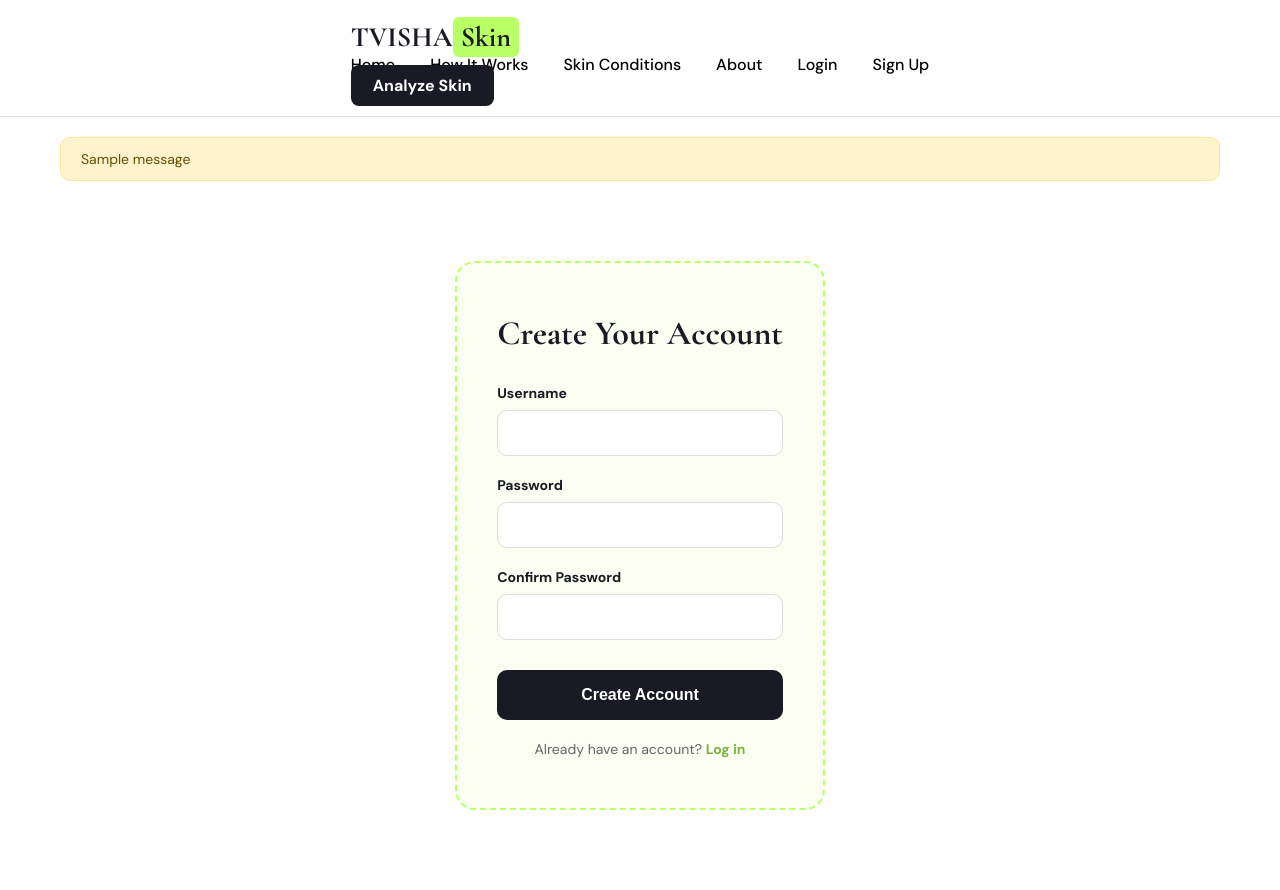
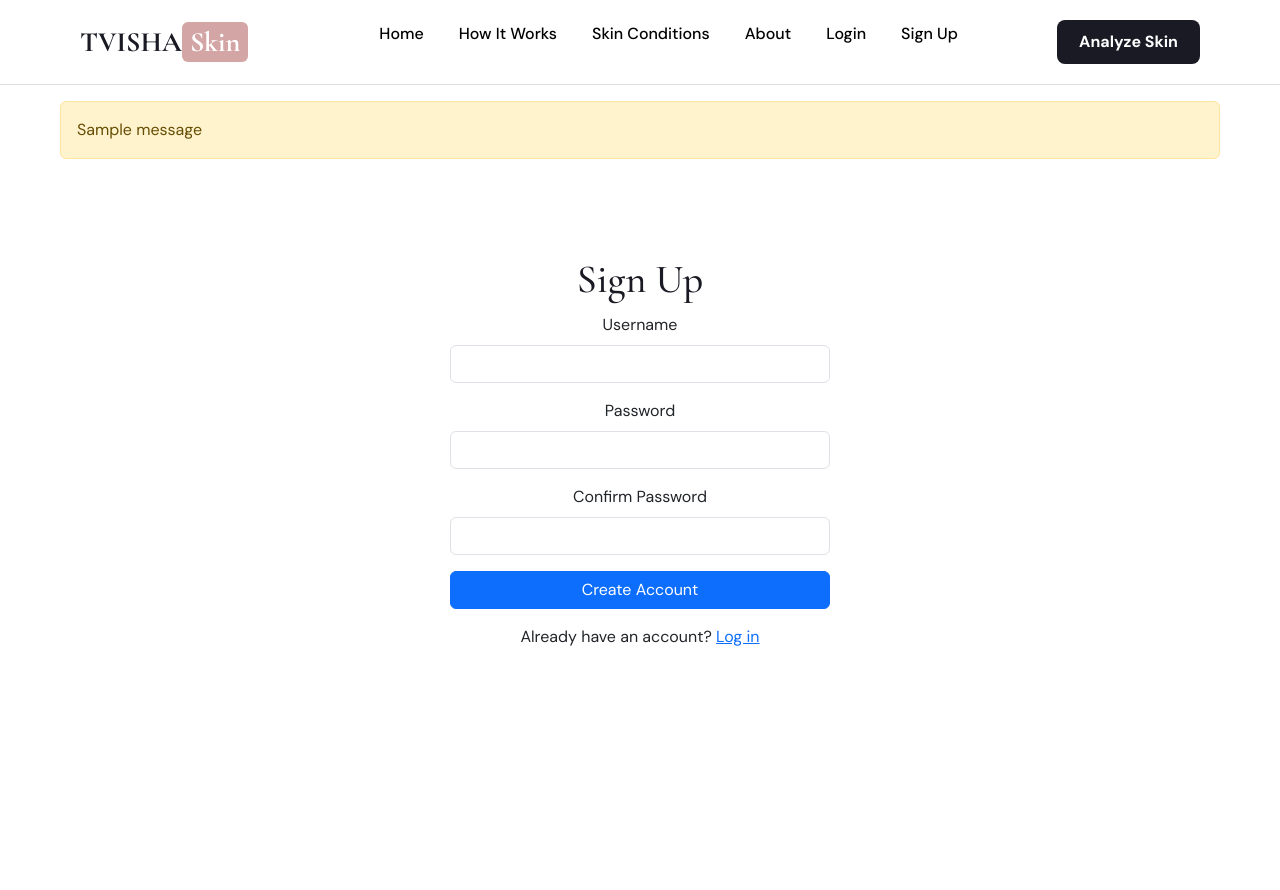
Before and after one commit to Sandhya17-art/Tvisha-skin-ai, a Flask app: page /signup in a window 1280 px wide. After the commit the page ends 646 px from the top, so only its background shows below. Run offline with Flask 3, Linux system fonts and the light colour scheme; tables that the repository leaves empty hold one stand-in row (values such as "Sample post"); one stand-in notice (Sample message) is shown.

Commit message:
Match login/signup/theme to the current TVISHA reference project
Swap the old green custom auth-card design for the reference
project's actual rose-themed style.css and plain Bootstrap
login/signup forms, so the demo visually matches the real site.

```diff
--- a/static/css/style.css
+++ b/static/css/style.css
@@ -32,16 +32,17 @@
   .logo {
     font-size: 28px;
     font-weight: bold;
-    font-family: 'Cormorant Garamond', serif;  /* CHANGED: display font on logo */
+    font-family: 'Cormorant Garamond', serif;
     text-decoration: none;
     color: #191A23;
   }
 
-  /* Green background behind Skin */
+  /* Rose background behind Skin */
   .logo span {
-    background-color: #B9FF66;
+    background-color: #D4A5A5;
     padding: 3px 8px;
     border-radius: 6px;
+    color: white;
   }
 
   /* Navigation links */
@@ -438,122 +454,55 @@
   }
 
   /* ==========================
-   Flash Messages
+     About Page (standalone)
   ========================== */
-.flash-message {
-  background-color: #FFF3CD;
-  border: 1px solid #FFE69C;
-  color: #664D03;
-  padding: 12px 20px;
-  border-radius: 10px;
-  margin-top: 20px;
-  font-size: 14px;
+  .about-page {
+    padding: 80px 0 100px;
+    background-color: #ffffff;
   }
 
-/* ==========================
-   Login Prompt (on index)
-========================== */
-.login-prompt {
-  max-width: 420px;
-  margin: 0 auto;
+  .about-page-header {
+    text-align: center;
+    max-width: 650px;
+    margin: 0 auto 60px;
   }
 
-.login-prompt p {
-  color: #666;
-  margin-bottom: 15px;
+  .about-page-header h1 {
+    font-family: 'Cormorant Garamond', serif;
+    font-size: 44px;
+    color: #191A23;
+    margin: 20px 0;
+    line-height: 1.2;
   }
 
-.login-prompt a.analyze-btn {
-  display: inline-block;
-  text-decoration: none;
+  .about-page-subtitle {
+    color: #666;
+    font-size: 18px;
+    line-height: 1.7;
   }
 
-/* ==========================
-   Auth Pages (Login / Signup)
-========================== */
-.auth-section {
-  padding: 80px 0;
+  .about-content {
+    max-width: 750px;
+    margin: 0 auto;
     display: flex;
-  justify-content: center;
+    flex-direction: column;
+    gap: 40px;
   }
 
-.auth-card {
-  width: 100%;
-  max-width: 420px;
-  background-color: #FAFFF2;
-  border: 2px dashed #B9FF66;
-  border-radius: 20px;
-  padding: 50px 40px;
+  .about-block h3 {
+    font-family: 'Cormorant Garamond', serif;
+    font-size: 26px;
+    color: #191A23;
+    margin-bottom: 12px;
   }
 
-.auth-card h2 {
-  font-family: 'Cormorant Garamond', serif;
-  font-size: 34px;
-  color: #191A23;
-  text-align: center;
-  margin-bottom: 30px;
+  .about-block p {
+    color: #666;
+    font-size: 17px;
+    line-height: 1.8;
   }
 
-.form-group {
-  margin-bottom: 20px;
+  .about-cta {
+    text-align: center;
+    margin-top: 60px;
   }
-
-.form-group label {
-  display: block;
-  font-size: 14px;
-  font-weight: 600;
-  color: #191A23;
-  margin-bottom: 8px;
-}
-
-.form-group input {
-  width: 100%;
-  padding: 12px 16px;
-  border: 1px solid #ddd;
-  border-radius: 10px;
-  font-family: 'DM Sans', sans-serif;
-  font-size: 15px;
-  background-color: white;
-  transition: 0.2s ease;
-}
-
-.form-group input:focus {
-  outline: none;
-  border-color: #7CB342;
-}
-
-.auth-submit-btn {
-  width: 100%;
-  background-color: #191A23;
-  color: white;
-  border: none;
-  padding: 16px;
-  border-radius: 10px;
-  font-size: 16px;
-  font-weight: 600;
-  cursor: pointer;
-  transition: 0.3s ease;
-  margin-top: 10px;
-}
-
-.auth-submit-btn:hover {
-  background-color: #B9FF66;
-  color: #191A23;
-}
-
-.auth-switch {
-  text-align: center;
-  margin-top: 20px;
-  color: #666;
-  font-size: 14px;
-}
-
-.auth-switch a {
-  color: #7CB342;
-  font-weight: 600;
-  text-decoration: none;
-}
-
-.auth-switch a:hover {
-  text-decoration: underline;
-}
--- a/templates/base.html
+++ b/templates/base.html
@@ -8,6 +8,8 @@
 <link rel="preconnect" href="https://fonts.googleapis.com">
 <link rel="preconnect" href="https://fonts.gstatic.com" crossorigin>
 <link href="https://fonts.googleapis.com/css2?family=Cormorant+Garamond:wght@400;500;600;700&family=DM+Sans:wght@300;400;500;700&display=swap" rel="stylesheet">
+<!-- Bootstrap -->
+<link href="https://cdn.jsdelivr.net/npm/bootstrap@5.3.3/dist/css/bootstrap.min.css" rel="stylesheet">
 <!-- Bootstrap Icons -->
 <link rel="stylesheet" href="https://cdn.jsdelivr.net/npm/bootstrap-icons@1.11.3/font/bootstrap-icons.min.css">
 <!-- CSS -->
@@ -40,7 +42,7 @@
   {% if messages %}
   <div class="container">
     {% for message in messages %}
-    <div class="flash-message">{{ message }}</div>
+    <div class="alert alert-warning mt-3">{{ message }}</div>
     {% endfor %}
   </div>
   {% endif %}
--- a/templates/signup.html
+++ b/templates/signup.html
@@ -1,27 +1,25 @@
 {% extends "base.html" %}
 {% block title %}Sign Up - TVISHA{% endblock %}
 {% block content %}
-<section class="auth-section">
-  <div class="container">
-    <div class="auth-card">
-      <h2>Create Your Account</h2>
-      <form method="POST" action="/signup">
-        <div class="form-group">
-          <label for="username">Username</label>
-          <input type="text" id="username" name="username" required minlength="3">
-        </div>
-        <div class="form-group">
-          <label for="password">Password</label>
-          <input type="password" id="password" name="password" required minlength="6">
-        </div>
-        <div class="form-group">
-          <label for="confirm_password">Confirm Password</label>
-          <input type="password" id="confirm_password" name="confirm_password" required minlength="6">
-        </div>
-        <button type="submit" class="auth-submit-btn">Create Account</button>
-      </form>
-      <p class="auth-switch">Already have an account? <a href="/login">Log in</a></p>
-    </div>
+<section class="upload-section">
+  <div class="container" style="max-width: 420px;">
+    <h2>Sign Up</h2>
+    <form method="POST" action="/signup">
+      <div class="mb-3">
+        <label for="username" class="form-label">Username</label>
+        <input type="text" class="form-control" id="username" name="username" required minlength="3">
+      </div>
+      <div class="mb-3">
+        <label for="password" class="form-label">Password</label>
+        <input type="password" class="form-control" id="password" name="password" required minlength="6">
+      </div>
+      <div class="mb-3">
+        <label for="confirm_password" class="form-label">Confirm Password</label>
+        <input type="password" class="form-control" id="confirm_password" name="confirm_password" required minlength="6">
+      </div>
+      <button type="submit" class="btn btn-primary w-100">Create Account</button>
+    </form>
+    <p class="mt-3">Already have an account? <a href="/login">Log in</a></p>
   </div>
 </section>
 {% endblock %}
```
Also changed, not shown: other parts of static/css/style.css (+53 -38 lines), templates/login.html (+15 -17 lines). Lines whose indentation alone changed are shown as unchanged.
